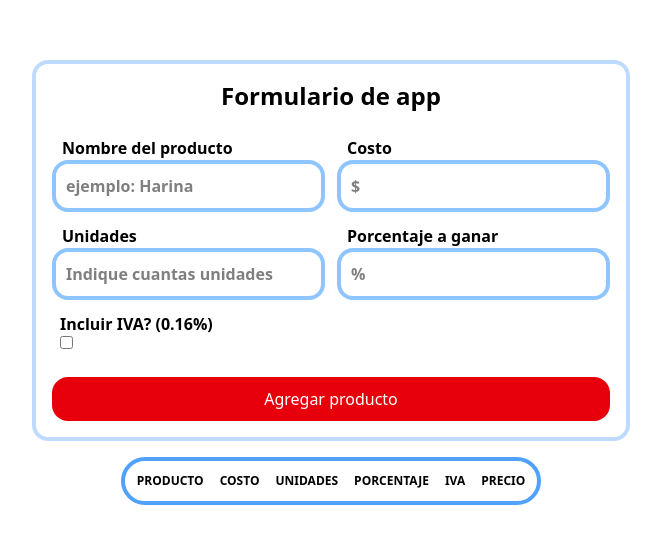
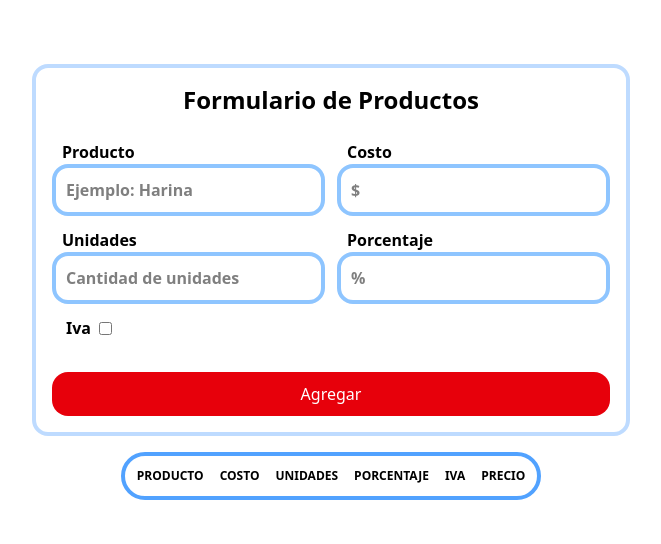
Before and after one commit to Eiderth/banner-store-repo, a React (Vite) app: page / in a window 1280 px wide. Shown: the part 118-662 px from the top of the page, without its empty margins (309-970 px from the left). Built offline with nearby package versions, Linux system fonts and the light colour scheme.

Commit message:
refactor: se refactorizo y mejoro el codigo de los componentes

```diff
--- a/src/components/Aplication.tsx
+++ b/src/components/Aplication.tsx
@@ -1,113 +1,44 @@
+import Banner from "./components-secondary/Banner";
+import FormProduct from "./components-secondary/FormProduct";
+
 import { useState } from "react";
-import Form from "./components-secondary/Form";
-import Input from "./components-secondary/Input";
-import Banner from "./components-secondary/Banner";
-import Btn from "./components-secondary/Btn";
+import type { TypeFormData } from "./components-secondary/FormProduct";
+
+type typeProducts = {
+  precio: number;
+} & TypeFormData;
 
 export default function Aplication() {
-  const initialFormData = {
-    producto: "",
-    costo: "",
-    unidades: "",
-    porcentaje: "",
-    iva: false,
+  const [product, setProduct] = useState<typeProducts[]>([]);
+
+  const handleClick = (data: TypeFormData) => {
+    let { costo, unidades, porcentaje, iva } = data;
+    const numCosto = Number(costo);
+    const numUnidades = Number(unidades);
+    const numPorcentaje = Number(porcentaje) / 100;
+
+    let precio = (numCosto / numUnidades) * (numPorcentaje + 1);
+    iva ? (precio += precio * 0.16) : precio;
+
+    setProduct((prevProduct) => [...prevProduct, { ...data, precio: precio }]);
+    console.log(product);
   };
-  const [formData, setFormData] = useState({
-    producto: "",
-    costo: "",
-    unidades: "",
-    porcentaje: "",
-    iva: false,
-  });
-  const [products, setProducts] = useState<any[]>([]);
-
-  const onChange = (e: React.ChangeEvent<HTMLInputElement>) => {
-    const { name, value, type, checked } = e.target;
-    setFormData({
-      ...formData,
-      [name.toLowerCase()]: type === "checkbox" ? checked : value,
-    });
-  };
-
-  const handleClick = () => {
-    const newProduct = {
-      ...formData,
-      iva: formData.iva ? 0 : "No",
-      precio: 0,
-    };
-
-    newProduct.precio =
-      (parseFloat(formData.costo) / parseFloat(formData.unidades)) *
-      (1 + parseFloat(formData.porcentaje) / 100);
-    if (formData.iva) {
-      newProduct.iva = newProduct.precio * 0.16;
-      newProduct.precio += newProduct.iva;
-    }
-    setProducts((prevProducts) => [...prevProducts, newProduct]);
-    setFormData(initialFormData);
-  };
-
-  const inputs = [
-    {
-      label: "Nombre del producto",
-      type: "text",
-      id: "Producto",
-      name: "Producto",
-      value: formData.producto,
-      placeholder: "ejemplo: Harina",
-    },
-    {
-      label: "Costo",
-      type: "number",
-      id: "Costo",
-      name: "Costo",
-      value: formData.costo,
-      placeholder: "$",
-    },
-    {
-      label: "Unidades",
-      type: "number",
-      id: "Unidades",
-      name: "Unidades",
-      value: formData.unidades,
-      placeholder: "Indique cuantas unidades",
-    },
-    {
-      label: "Porcentaje a ganar",
-      type: "number",
-      id: "Porcentaje",
-      name: "Porcentaje",
-      value: formData.porcentaje,
-      placeholder: "%",
-    },
-    {
-      label: "Incluir IVA? (0.16%)",
-      type: "checkbox",
-      id: "IVA",
-      name: "IVA",
-      checked: formData.iva,
-      className: "pl-2 col-span-full pb-4",
-      classNameInput: "w-fit",
-    },
-  ];
 
   return (
     <>
-      <Form title={"Formulario de app"}>
-        {inputs.map((inputProps) => (
-          <Input {...inputProps} key={inputProps.id} onChange={onChange} />
-        ))}
-        <Btn
-          text="Agregar producto"
-          className="col-span-full"
-          type="button"
-          onClick={handleClick}
-        />
-      </Form>
+      <FormProduct onClick={handleClick} />
       <Banner
-        headers={[...inputs.map((input) => input.name), "Precio"]}
-        data={products}
+        headers={[
+          "producto",
+          "costo",
+          "unidades",
+          "porcentaje",
+          "iva",
+          "precio",
+        ]}
       />
     </>
   );
 }
+
+//Sigue asi campeon vas avanzando
--- a/src/components/components-secondary/Banner.tsx
+++ b/src/components/components-secondary/Banner.tsx
@@ -1,11 +1,8 @@
-import type { ReactNode } from "react";
-
 type Props = {
   headers: string[];
-  data?: Record<string, ReactNode>[];
 };
 
-export default function Banner({ headers, data }: Props) {
+export default function Banner({ headers }: Props) {
   return (
     <table className="table-fixed rounded-3xl border-4 border-separate border-spacing-0 border-blue-400 p-1">
       <thead>
@@ -20,17 +17,7 @@ export default function Banner({ headers, data }: Props) {
           ))}
         </tr>
       </thead>
-      <tbody>
-        {data?.map((object, rowIndex) => (
-          <tr key={rowIndex}>
-            {headers.map((headerKey) => (
-              <td key={`${rowIndex}-${headerKey}`} className="p-2 text-center">
-                {object[headerKey.toLowerCase()]}
-              </td>
-            ))}
-          </tr>
-        ))}
-      </tbody>
+      <tbody></tbody>
     </table>
   );
 }
--- a/src/components/components-secondary/Form.tsx
+++ b/src/components/components-secondary/Form.tsx
@@ -1,6 +1,7 @@
+import React from "react";
 type Props = {
   title: string;
-  children?: React.ReactNode;
+  children?: React.ReactElement[] | React.ReactElement;
 };
 
 export default function Form({ title, children }: Props) {
--- /dev/null
+++ b/src/components/components-secondary/FormProduct.tsx
@@ -0,0 +1,83 @@
+import { useState, type ChangeEvent } from "react";
+import Form from "./Form";
+import Input from "./Input";
+import Btn from "./Btn";
+
+export type TypeFormData = {
+  producto: string;
+  costo: string;
+  unidades: string;
+  porcentaje: string;
+  iva: boolean;
+};
+
+type Props = {
+  onClick: (data: TypeFormData) => void;
+};
+
+export default function FormProduct({ onClick }: Props) {
+  const [data, setData] = useState({
+    producto: "",
+    costo: "",
+    unidades: "",
+    porcentaje: "",
+    iva: false,
+  });
+
+  const handleChangue = (e: ChangeEvent<HTMLInputElement>) => {
+    const { type, id, value, checked } = e.target;
+    setData((prevData) => ({
+      ...prevData,
+      [id.toLowerCase()]: type === "checkbox" ? checked : value,
+    }));
+  };
+
+  return (
+    <Form title="Formulario de Productos">
+      <Input
+        id="Producto"
+        type="text"
+        placeholder="Ejemplo: Harina"
+        required
+        pattern="[a-zA-Z\s]{2,10}"
+        onChange={handleChangue}
+      />
+      <Input
+        id="Costo"
+        type="number"
+        placeholder="$"
+        required
+        step="any"
+        onChange={handleChangue}
+      />
+      <Input
+        id="Unidades"
+        type="number"
+        placeholder="Cantidad de unidades"
+        required
+        onChange={handleChangue}
+      />
+      <Input
+        id="Porcentaje"
+        type="number"
+        placeholder="%"
+        step="any"
+        onChange={handleChangue}
+      />
+      <Input
+        id="Iva"
+        type="checkbox"
+        placeholder="%"
+        onChange={handleChangue}
+        className="col-span-full pl-1 gap-2 flex-row items-center mb-5"
+        classNameInput="w-auto"
+      />
+      <Btn
+        text="Agregar"
+        type="button"
+        onClick={() => onClick(data)}
+        className="col-span-full"
+      />
+    </Form>
+  );
+}
--- a/src/components/components-secondary/Input.tsx
+++ b/src/components/components-secondary/Input.tsx
@@ -2,17 +2,11 @@ import { twMerge } from "tailwind-merge";
 import type { ComponentProps } from "react";
 
 type Props = {
-  label: string;
   className?: string;
   classNameInput?: string;
 } & ComponentProps<"input">;
 
-export default function Input({
-  label,
-  className,
-  classNameInput,
-  ...props
-}: Props) {
+export default function Input({ className, classNameInput, ...props }: Props) {
   return (
     <label
       htmlFor={props.id}
@@ -21,11 +15,11 @@ export default function Input({
         className
       )}
     >
-      <span className={className ? "" : "pl-2.5"}>{label}</span>
+      <span className={"pl-2.5"}>{props.id}</span>
       <input
         {...props}
         className={twMerge(
-          "rounded-2xl p-2.5 border-4 border-blue-300 w-full",
+          "rounded-2xl p-2.5 border-4 border-blue-300 w-full focus:border-violet-600 focus:outline-0 transition-colors  invalid:focus:border-red-600 invalid:focus:text-red-600",
           classNameInput
         )}
       />
```
